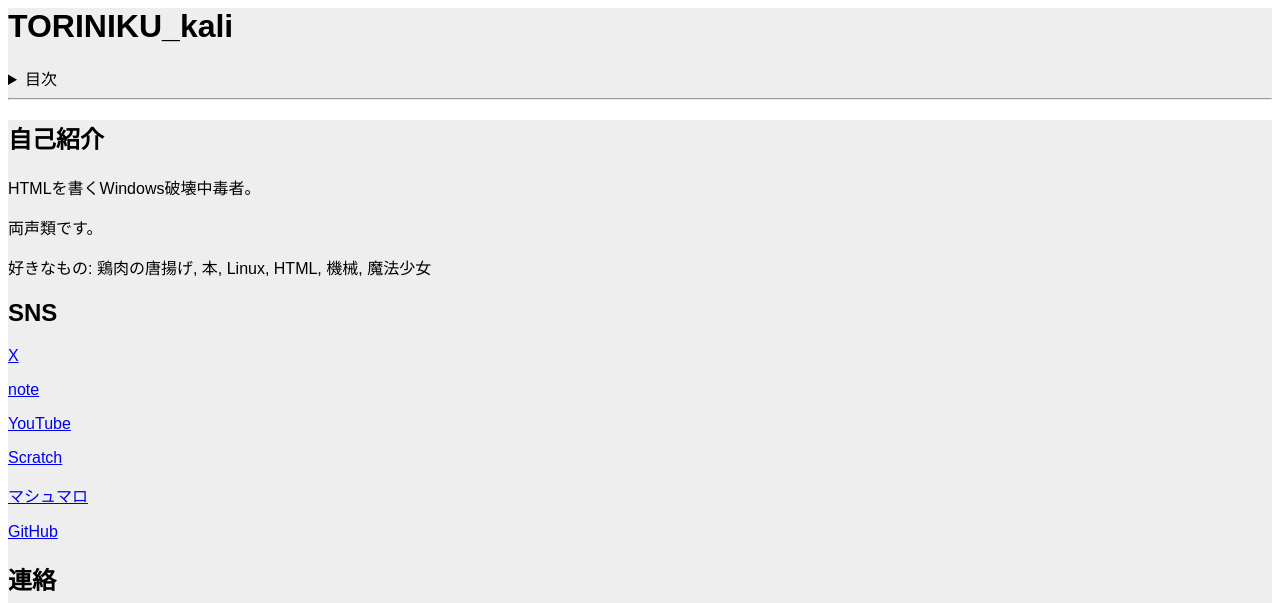
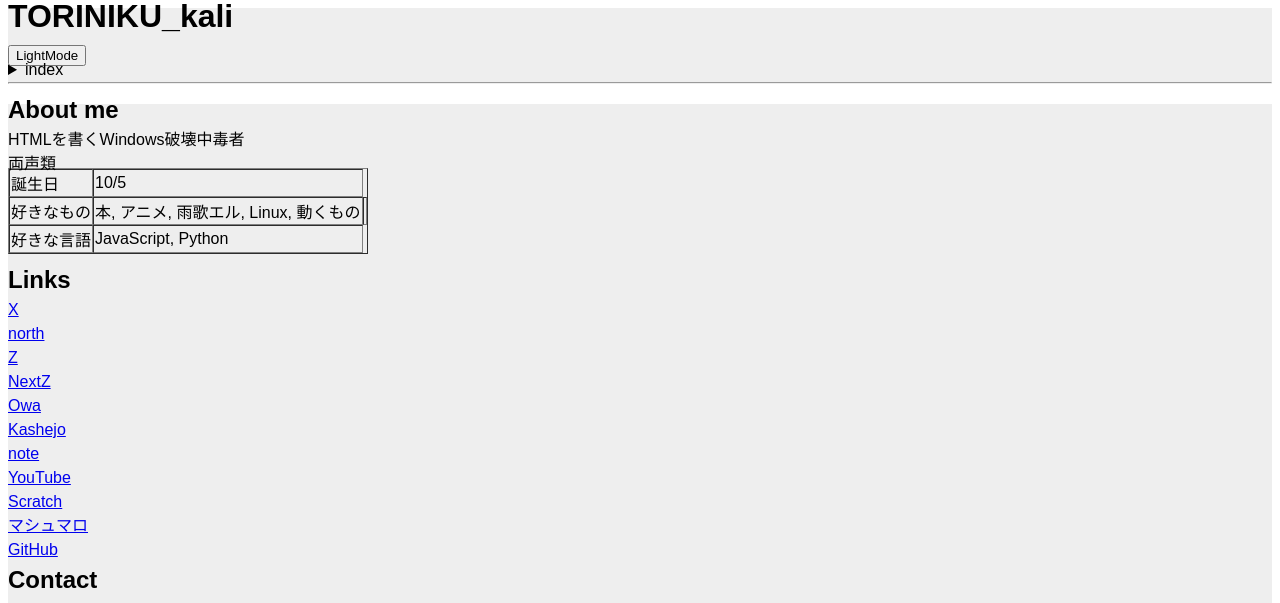
Before and after one commit to TORINIKU-kali/TORINIKU_kali.github.io, a plain HTML site: page index.html in a window 1280 px wide. Shown: the top 603 px of the page. Drawn offline with Linux system fonts and the light colour scheme; grey boxes are pictures that could not be loaded; a web font is replaced by a local one.

Commit message:
Add files via upload

```diff
--- a/index.css
+++ b/index.css
@@ -1,13 +1,14 @@
-.dotgothic16-regular {
-    font-family: "DotGothic16", sans-serif;
-    font-weight: 400;
-    font-style: normal;
+.zen-maru-gothic-regular {
+  font-family: "Zen Karu Gothic", sans-serif;
+  font-weight: 400;
+  font-style: normal;
 }
 
 
 html {
-    font-family: "DotGothic16", sans-serif;
-     scroll-padding-top: 200px;
+    font-family: "Zen Karu Gothic", sans-serif;
+    scroll-padding-top: 40%;
+    line-height: .5;
 }
 
 header {
@@ -21,6 +22,43 @@ main {
     background-color: #eee;
 }
 
+table {
+    border-spacing: 0;
+}
+
 footer {
     background-color: #eee;
 }
+
+
+/*DarkMode*/
+
+.darkMode {
+    background-color: #222;
+    color: #ccc;
+}
+
+.darkMode header {
+    background-color: #000;
+    color: #ccc;
+}
+
+.darkMode main {
+    background-color: #000;
+    color: #ccc;
+}
+
+.darkMode footer {
+    background-color: #000;
+    color: #ccc;
+}
+
+.darkMode table {
+    background-color: #000;
+    color: #ccc;
+}
+
+.darkMode a{
+    background-color: #000;
+    color: #3caa;
+}
--- a/index.html
+++ b/index.html
@@ -8,38 +8,58 @@
 
         <link rel="preconnect" href="https://fonts.googleapis.com">
         <link rel="preconnect" href="https://fonts.gstatic.com" crossorigin>
-        <link href="https://fonts.googleapis.com/css2?family=DotGothic16&display=swap" rel="stylesheet">
+        <link href="https://fonts.googleapis.com/css2?family=Zen+Kaku+Gothic+New&family=Zen+Maru+Gothic&display=swap" rel="stylesheet">
 
         <link rel="stylesheet" href="./index.css">
+
     </head>
     <body>
         <header>
             <h1>TORINIKU_kali</h1>
-                <nav>
-                  <details>
-                    <summary>目次</summary>
-                      <ul>
-                        <li><a href="#AboutMe">自己紹介</a></li>
-                        <li><a href="#SNS">SNS</a></li>
-                        <li><a href="#Contact">連絡</a></li>
-                      </ul>
-                    </details>
-                </nav>
+            <button id="darkBTN">LightMode</button>
+            <nav>
+              <details>
+                <summary>index</summary>
+                  <table>
+                    <tr><td><a href="#AboutMe">About me</a></td></tr>
+                    <tr><td><a href="#Links">Links</a></td></tr>
+                    <tr><td><a href="#Contact">Contact</a></td></tr>
+                  </table>
+                </details>
+            </nav>
             <hr>
         </header>
 
         <main>
             <div id="AboutMe">
-                <h2>自己紹介</h2>
-                <p>HTMLを書くWindows破壊中毒者。
-                <p>両声類です。
+                <h2>About me</h2>
+                <p>HTMLを書くWindows破壊中毒者
+                <p>両声類
 
-                <p>好きなもの: 鶏肉の唐揚げ, 本, Linux, HTML, 機械, 魔法少女
+                <table border="1">
+                    <tr>
+                        <td>誕生日</td>
+                        <td>10/5</td>
+                    </tr>
+                    <tr>
+                        <td>好きなもの</td>
+                        <td>本, アニメ, 雨歌エル, Linux, 動くもの<td>
+                    </tr>
+                    <tr>
+                        <td>好きな言語</td>
+                        <td>JavaScript, Python</td>
+                    </tr>
+                </table>
             </div>
 
-            <div id="SNS">
-                <h2>SNS</h2>
+            <div id="Links">
+                <h2>Links</h2>
                 <p><a href="https://x.com/TORINIKU_kali" target="_blank" >X</a>
+                <p><a href="https://north.rip/TORINIKU_kali" target="_blank">north</a>
+                <p><a href="https://shinte.tech/#/profile/TORINIKU_kali" target="_blank">Z</a>
+                <p><a href="https://nextz.online/TORINIKU_kali" target="_blank">NextZ</a>
+                <p><a href="https://owa.chat/TORINIKU_kali" target="_blank">Owa</a>
+                <p><a href="https://kashejo.f5.si/users/155" target="_blank">Kashejo</a>
                 <p><a href="https://note.com/toriniku_kali" target="_blank" >note</a>
                 <p><a href="https://www.youtube.com/@TORINIKU_kali" target="_blank" >YouTube</a>
                 <p><a href="https://scratch.mit.edu/users/TORINIKU_kali/" target="_blank" >Scratch</a>
@@ -48,7 +68,7 @@
             </div>
 
             <div id="Contact">
-                <h2>連絡</h2>
+                <h2>Contact</h2>
                 <iframe src="https://docs.google.com/forms/d/e/1FAIpQLSeAdElMqRBYm2VQY7Sfv4fuO_v9gfTjvOpS4ezy4DAaJO9EAg/viewform?embedded=true" width="640" height="485" frameborder="0" marginheight="0" marginwidth="0">読み込んでいます…</iframe>
             </div>
         </main>
@@ -57,5 +77,6 @@
             <hr>
             <small>&copy; 2026 TORINIKU_kali</small>
         </footer>
+        <script src="index.js"></script>
     </body>
 </html>
--- /dev/null
+++ b/index.js
@@ -0,0 +1,11 @@
+const dark = document.querySelector('#darkBTN');
+
+dark.addEventListener('click', () => {
+    document.body.classList.toggle('darkMode');
+
+    if(dark.textContent === 'LightMode'){
+        dark.textContent = 'DarkMode';
+    } else {
+        dark.textContent = 'LightMode';
+    }
+});
```
